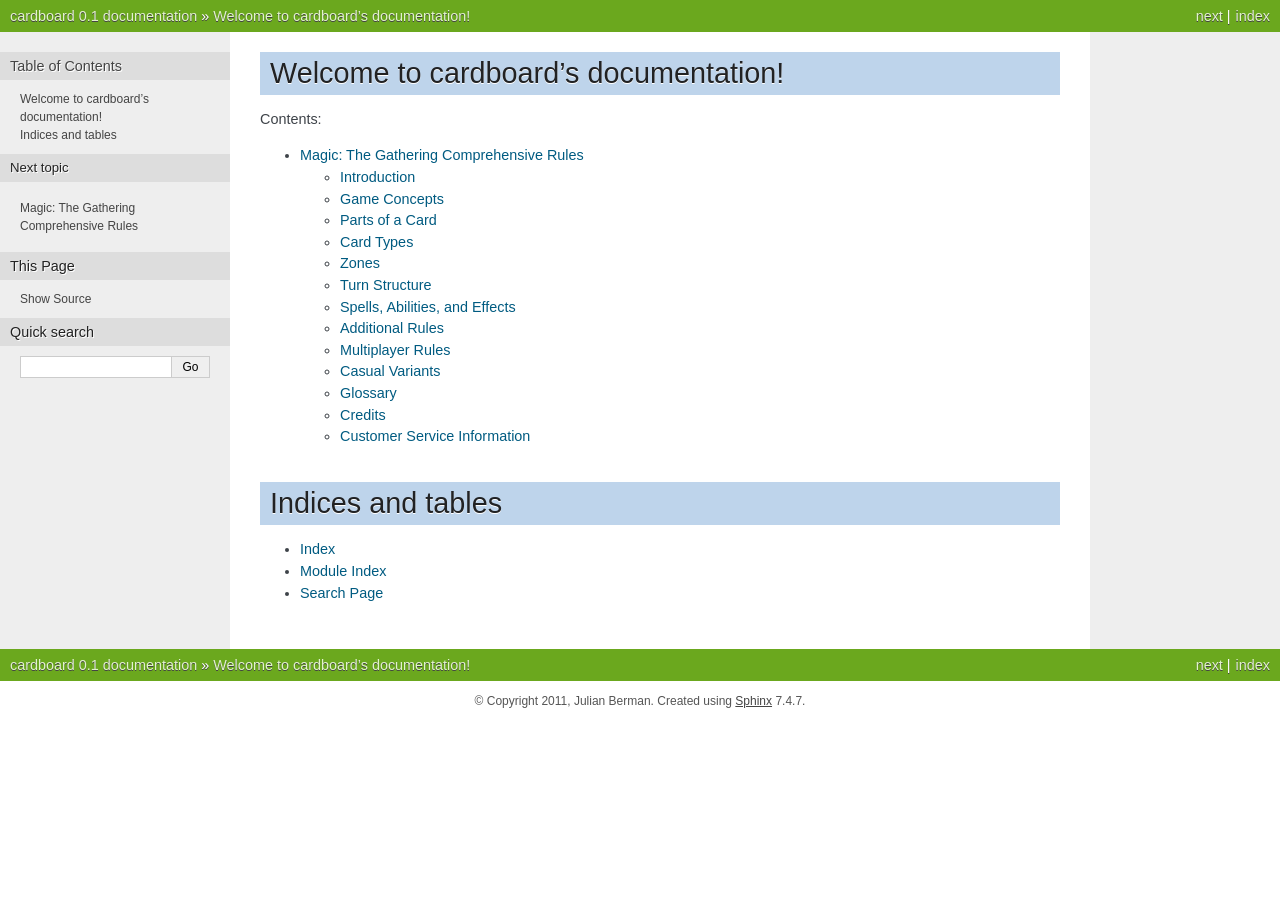
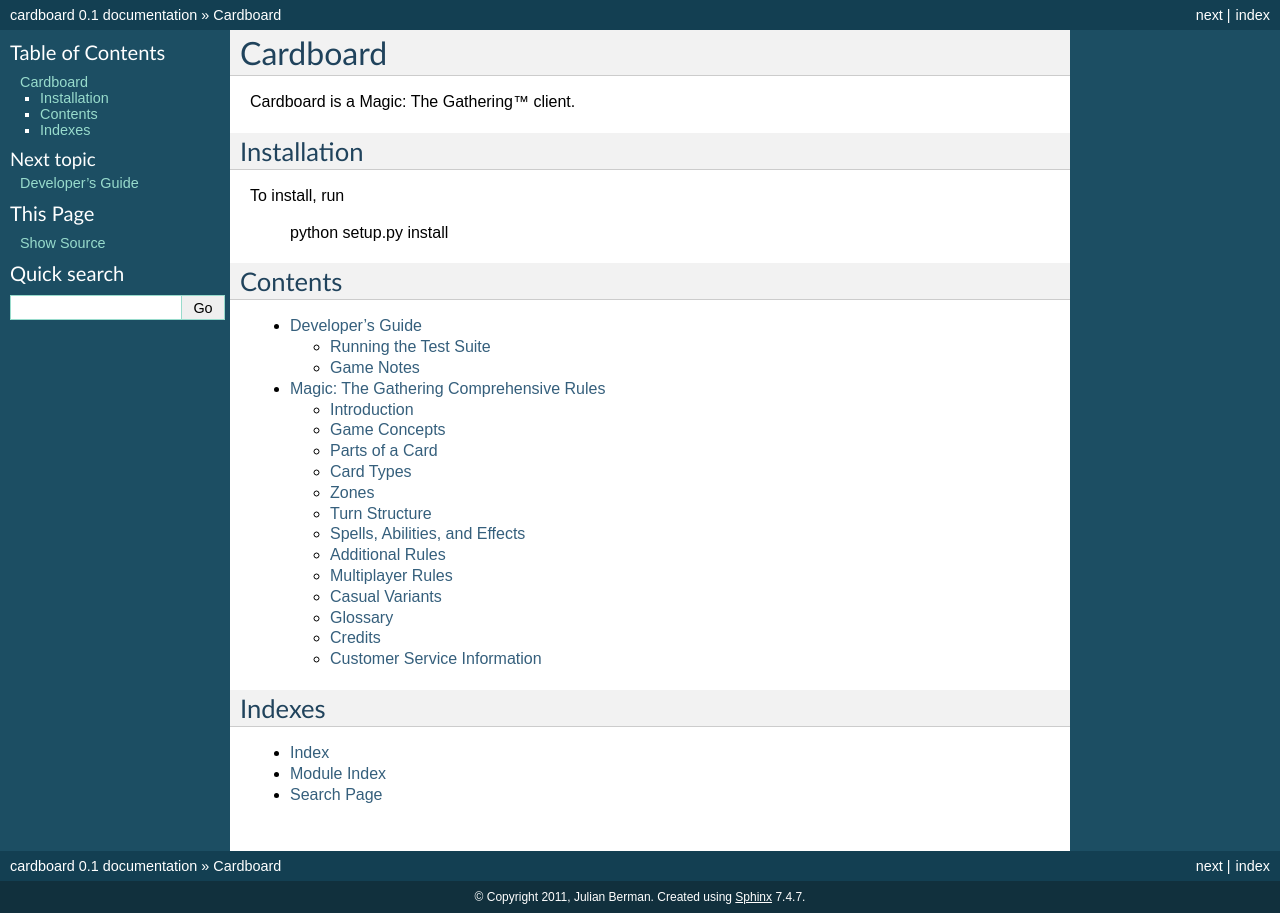
Before and after one commit to Julian/cardboard, a Sphinx documentation site: the page built from docs/index.rst, in a window 1280 px wide. Built offline with Sphinx 7.4.7, drawn with Linux system fonts in a browser that asks for light colours.

Commit message:
Prepping docs & switching to default theme for RTD

```diff
--- a/docs/conf.py
+++ b/docs/conf.py
@@ -93,7 +93,7 @@
 
 # The theme to use for HTML and HTML Help pages.  See the documentation for
 # a list of builtin themes.
-html_theme = 'nature'
+html_theme = 'default'
 
 # Theme options are theme-specific and customize the look and feel of a theme
 # further.  For a list of options available for each theme, see the
--- a/docs/index.rst
+++ b/docs/index.rst
@@ -1,15 +1,31 @@
-Welcome to cardboard's documentation!
-=====================================
+=========
+Cardboard
+=========
 
-Contents:
+Cardboard is a Magic: The Gathering™ client.
+
+
+Installation
+------------
+
+To install, run
+
+    python setup.py install
+
+
+Contents
+--------
 
 .. toctree::
-   :maxdepth: 2
+    :maxdepth: 2
 
-   rules/index
+    cardboard/development
+    rules/index
 
-Indices and tables
-==================
+
+
+Indexes
+-------
 
 * :ref:`genindex`
 * :ref:`modindex`
--- a/docs/rules/parts_of_a_card.rst
+++ b/docs/rules/parts_of_a_card.rst
@@ -253,7 +253,7 @@
 205.2
 -----
 
-The color of the expansion symbol indicates the rarity of the card within its set. A red-orange symbol indicates the card is mythic rare. A gold symbol indicates the card is rare. A silver symbol indicates the card is uncommon. A black or white symbol indicates the card is common or is a basic land. A purple symbol signifies a special rarity; to date, only the *Time Spiral*\ ® "timeshifted" cards, which were rarer than that set's rare cards, have had purple expansion symbols. (Prior to the *Exodus*™ set, all expansion symbols were black, regardless of rarity. Also, prior to the *Sixth Edition* core set, with the exception of the Simplified Chinese *Fifth Edition* core set, *Magic* core sets didn't have expansion symbols at all.)
+The color of the expansion symbol indicates the rarity of the card within its set. A red-orange symbol indicates the card is mythic rare. A gold symbol indicates the card is rare. A silver symbol indicates the card is uncommon. A black or white symbol indicates the card is common or is a basic land. A purple symbol signifies a special rarity; to date, only the *Time Spiral*\ ® "timeshifted" cards, which were rarer than that set's rare cards, have had purple expansion symbols. (Prior to the *Exodus*\ ™ set, all expansion symbols were black, regardless of rarity. Also, prior to the *Sixth Edition* core set, with the exception of the Simplified Chinese *Fifth Edition* core set, *Magic* core sets didn't have expansion symbols at all.)
 
 205.3
 -----
@@ -294,7 +294,7 @@
 206.3
 -----
 
-A guild icon appears in the text box of many *Ravnica*® block cards.  These cards either have the specified guild's exclusive mechanic or somehow relate to the two colors associated with that guild. Guild icons have no effect on game play. Similarly, a faction icon appears in the text box of most *Scars of Mirrodin*\ ™ block cards. These faction icons have no effect on game play.
+A guild icon appears in the text box of many *Ravnica*\ ® block cards.  These cards either have the specified guild's exclusive mechanic or somehow relate to the two colors associated with that guild. Guild icons have no effect on game play. Similarly, a faction icon appears in the text box of most *Scars of Mirrodin*\ ™ block cards. These faction icons have no effect on game play.
 
 206.4
 -----
```
Also changed, not shown: docs/cardboard/development.rst (renamed from README.rst, +3 -13 lines).
